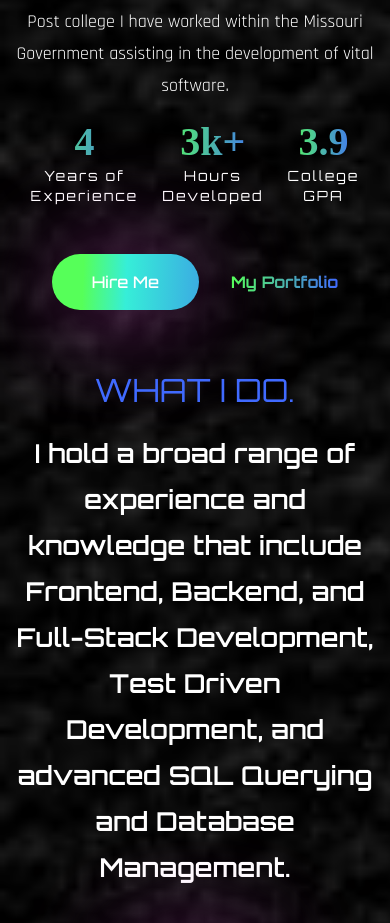
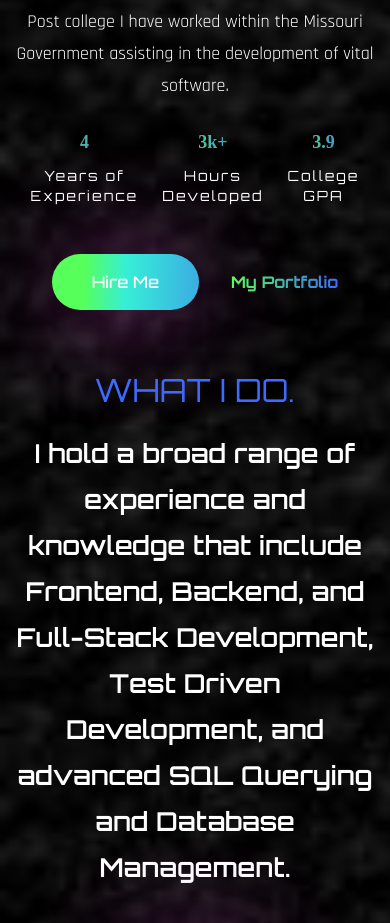
Before and after one commit to davismorales/Davis_Morales_Portfolio, a React (Create React App) app: page / in a window 390 px wide. Shown: the part 1443-2366 px from the top of the page. Built offline with nearby package versions, Linux system fonts and the light colour scheme; a web font is replaced by a local one.

Commit message:
Adjust cutoff text on mobile

```diff
--- a/src/components/About.js
+++ b/src/components/About.js
@@ -48,7 +48,7 @@ const About = () => {
             </p>
             <div className='flex justify-center lg:justify-normal gap-x-6 lg:gap-x-10 mb-12 mt-2'>
               <div>
-                <div className='text-[40px] font-tertiary text-gradient mb-2'>
+                <div className='xs:text-[32px] sm:text-[40px] font-tertiary text-gradient mb-2'>
                   {inView ? <CountUp start={0} end={4} duration={4} /> : null}
                 </div>
                 <div className='font-primary text-sm tracking-[2px]'>
@@ -56,7 +56,7 @@ const About = () => {
                 </div>
               </div>
               <div>
-                <div className='text-[40px] font-tertiary text-gradient mb-2'>
+                <div className='xs:text-[32px] sm:text-[40px] font-tertiary text-gradient mb-2'>
                   {inView ? <CountUp start={0} end={3} duration={5} /> : null}
                   k+
                 </div>
@@ -65,7 +65,7 @@ const About = () => {
                 </div>
               </div>
               <div>
-                <div className='text-[40px] font-tertiary text-gradient mb-2'>
+                <div className='xs:text-[32px] sm:text-[40px] font-tertiary text-gradient mb-2'>
                   {inView ? (
                     <CountUp start={0} end={3.9} duration={4} decimals={1} />
                   ) : null}
```
